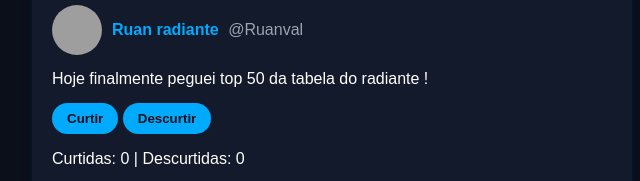
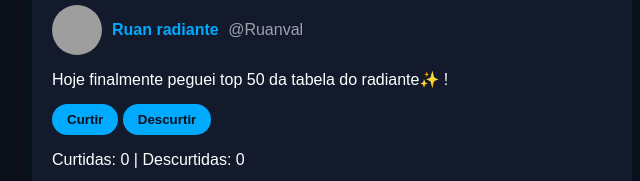
Before and after one commit to Ruanyzk/mini-social-ruan, a plain HTML site: page index.html in a window 1280 px wide. Shown: the part 210-391 px from the top of the page, 308-948 px from the left. Drawn offline with Linux system fonts and the light colour scheme; grey boxes are pictures that could not be loaded.

Commit message:
att final

```diff
--- a/index.html
+++ b/index.html
@@ -24,7 +24,7 @@
     </div>
 
     <p class="post-text">
-      Hoje finalmente peguei top 50 da tabela do radiante !
+      Hoje finalmente peguei top 50 da tabela do radiante✨ !
     </p>
 
     <div class="post-actions">
```
